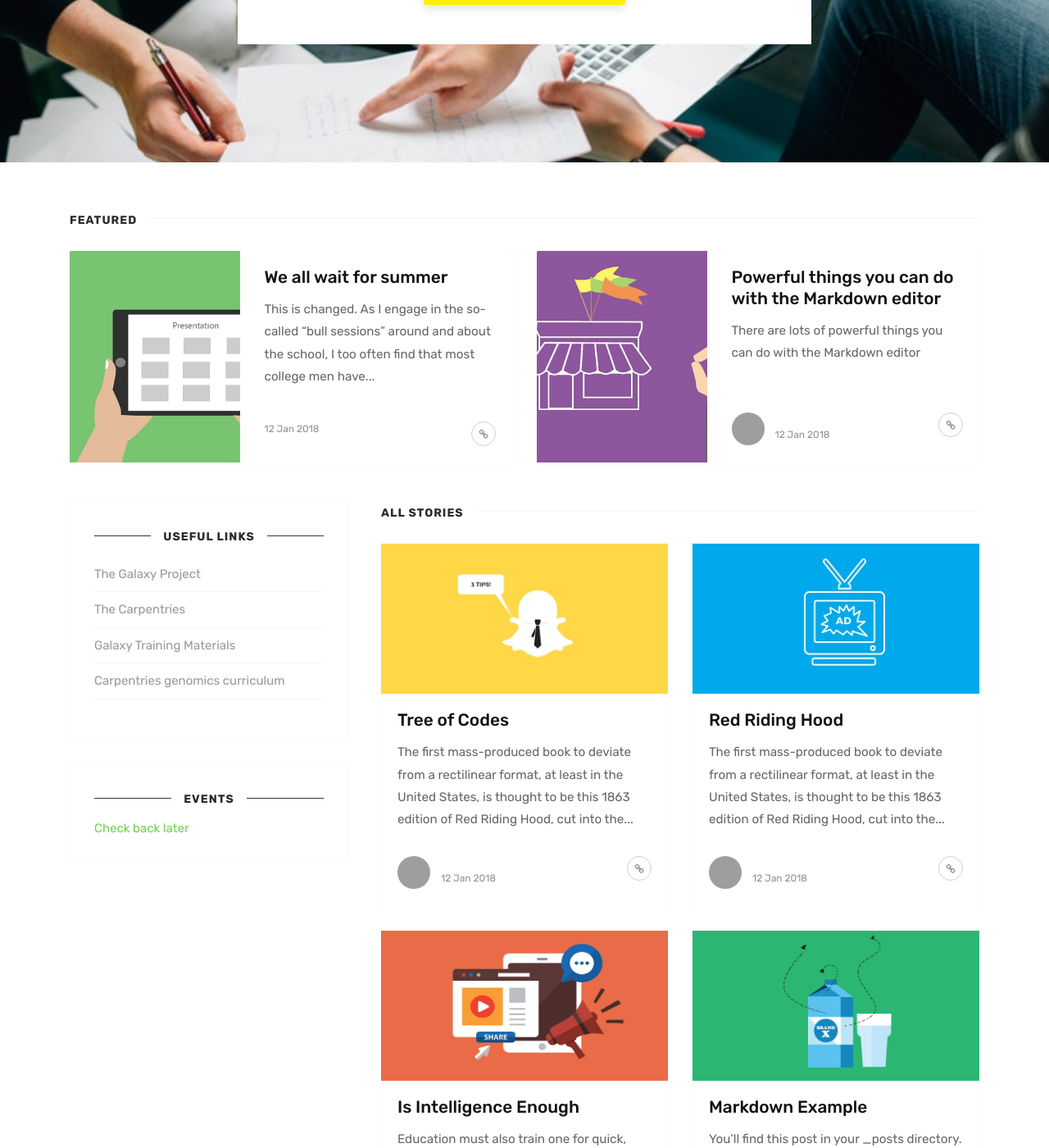
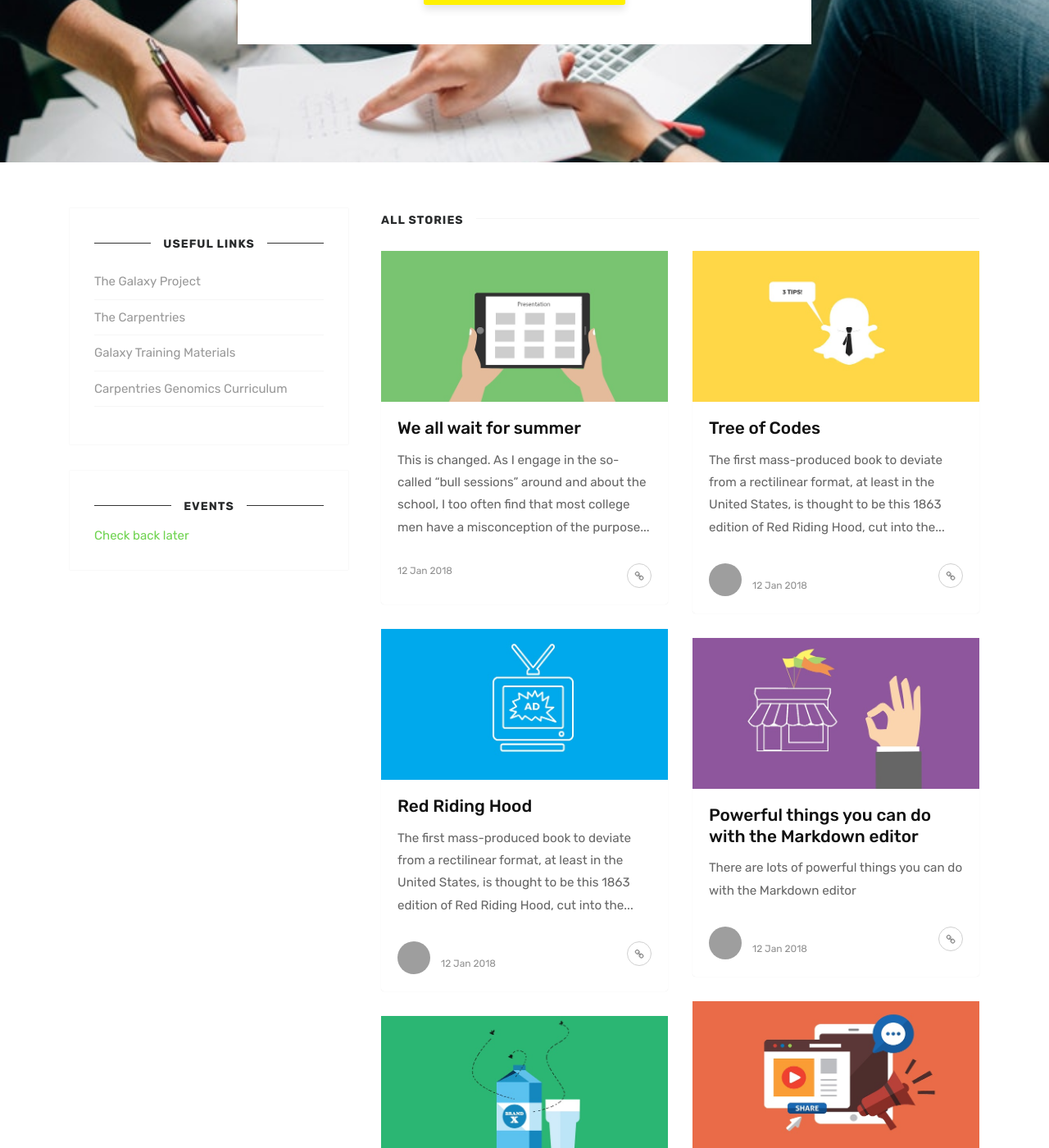
Before and after one commit to gallantries/gallantries.github.io, a Jekyll site: the page built from index.html, in a window 1280 px wide and 1400 px high, scrolled down 460 px. Shown: the whole window at 82% size. Built offline with Jekyll 4.4.1, drawn with Linux system fonts in a browser that asks for light colours; the list of posts is cut into pages by our own code; grey boxes are pictures that could not be loaded.

Commit message:
remove featured posts section

```diff
--- a/_includes/sidebar.html
+++ b/_includes/sidebar.html
@@ -5,7 +5,7 @@
             <li><a target="_blank" href="https://galaxyproject.org">The Galaxy Project</a></li>
             <li><a target="blank" href="https://carpentries.org/">The Carpentries</a></li>
             <li><a target="blank" href="https://training.galaxyproject.org">Galaxy Training Materials</a></li>
-            <li><a target="blank" href="https://datacarpentry.org/lessons/#genomics-workshop">Carpentries genomics curriculum</a></li>
+            <li><a target="blank" href="https://datacarpentry.org/lessons/#genomics-workshop">Carpentries Genomics Curriculum</a></li>
             </ul>
         </div>
 
--- a/index.html
+++ b/index.html
@@ -26,7 +26,7 @@ title: Home
 
 
         <!-- Featured
-        ================================================== -->
+        ==================================================
         <section class="featured-posts">
 
             <div class="section-title">
@@ -47,7 +47,7 @@ title: Home
 
             </div>
 
-        </section>
+        </section> -->
 
         <!-- Posts Index
         ================================================== -->
```
Also changed, not shown: _posts/2018-01-12-powerful-things-markdown-editor.md (+0 -1 lines), _posts/2018-01-12-we-all-wait-for-summer.md (+0 -1 lines).
